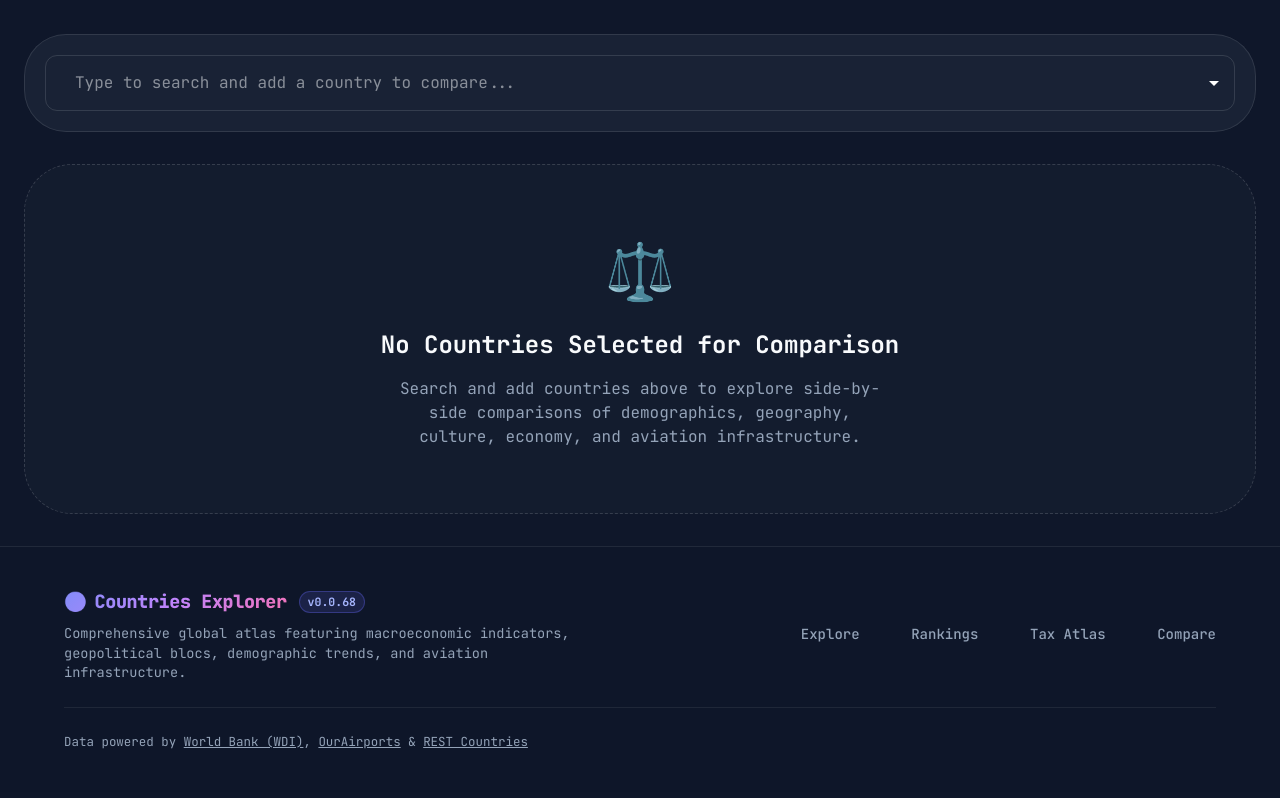
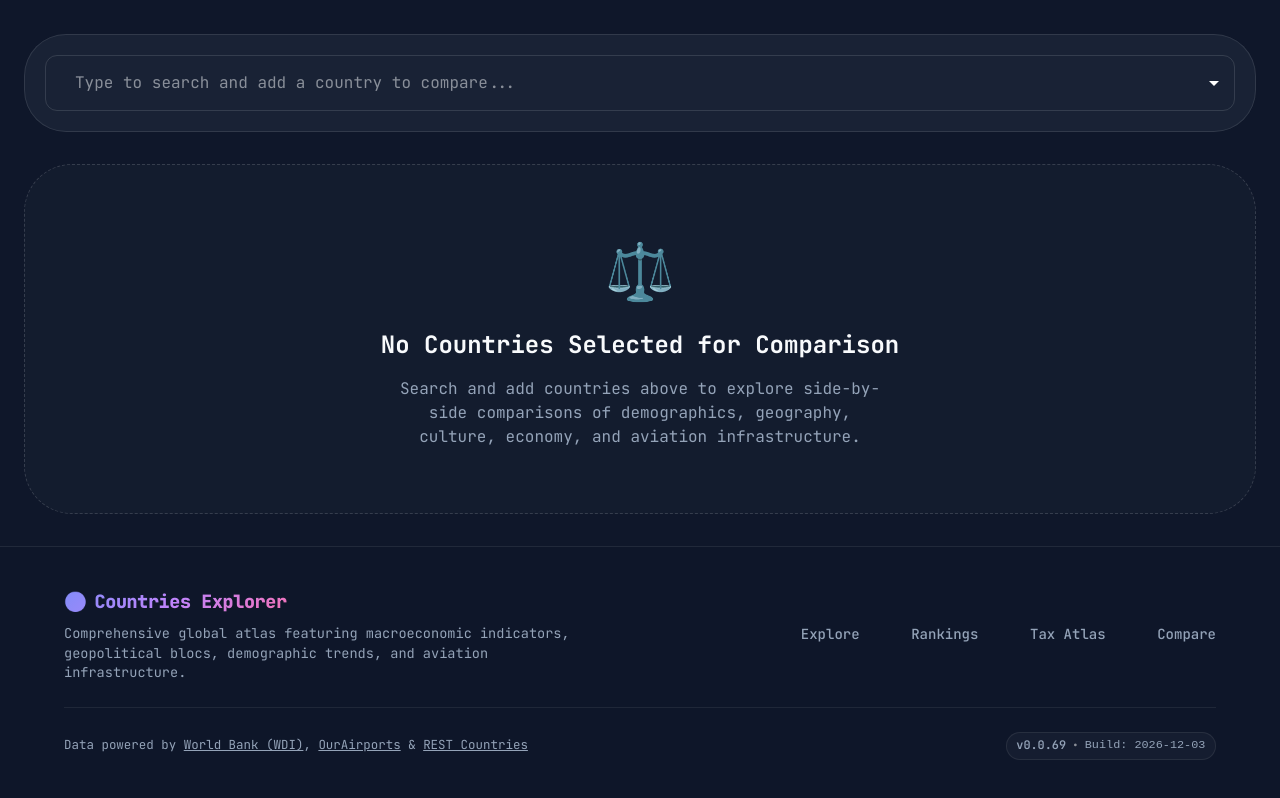
Before and after one commit to vivekgautham/countries, a React (Vite) app: page /#/compare in a window 1280 px wide. Shown: the part 202-1000 px from the top of the page. Built offline with nearby package versions, Linux system fonts and the light colour scheme; some icons are missing.

Commit message:
Updates.

```diff
--- a/package.json
+++ b/package.json
@@ -1,7 +1,7 @@
 {
   "name": "countries",
   "private": true,
-  "version": "0.0.68",
+  "version": "0.0.69",
   "homepage": "https://vivekgautham.github.io/countries",
   "type": "module",
   "scripts": {
--- a/src/components/layout/AppVersionBadge.tsx
+++ b/src/components/layout/AppVersionBadge.tsx
@@ -16,10 +16,12 @@ import { ThemeColorId } from "../../theme/theme";
 
 interface AppVersionBadgeProps {
   compact?: boolean;
+  showVersion?: boolean;
 }
 
 export default function AppVersionBadge({
   compact: _compact = false,
+  showVersion = false,
 }: AppVersionBadgeProps) {
   const formattedBuildDate = BUILD_DATE.slice(0, 10);
   const { colorId, availableThemes, setColorId, currentColorTheme } =
@@ -72,6 +74,7 @@ export default function AppVersionBadge({
       </Tooltip>
 
       {/* App Version Tooltip Badge */}
+      {showVersion && (
         <Tooltip
           title={
             <Box sx={{ p: 0.5 }}>
@@ -122,6 +125,7 @@ export default function AppVersionBadge({
             v{APP_VERSION}
           </Box>
         </Tooltip>
+      )}
 
       {/* Theme Selection Menu */}
       <Menu
--- a/src/components/layout/Footer.tsx
+++ b/src/components/layout/Footer.tsx
@@ -4,7 +4,6 @@ import EmojiEventsIcon from "@mui/icons-material/EmojiEvents";
 import ExploreIcon from "@mui/icons-material/Explore";
 import {
   Box,
-  Chip,
   Container,
   Divider,
   Link,
@@ -13,7 +12,7 @@ import {
   Typography,
 } from "@mui/material";
 import { Link as RouterLink } from "react-router-dom";
-import { APP_NAME, APP_VERSION } from "../../constants/version";
+import { APP_NAME, APP_VERSION, BUILD_DATE } from "../../constants/version";
 
 export default function Footer() {
   return (
@@ -58,22 +57,6 @@ export default function Footer() {
                 >
                   <span>🌍</span> {APP_NAME}
                 </Typography>
-
-                <Tooltip title={`Application Version v${APP_VERSION}`} arrow>
-                  <Chip
-                    label={`v${APP_VERSION}`}
-                    size="small"
-                    sx={{
-                      height: 22,
-                      fontSize: "0.72rem",
-                      fontWeight: 700,
-                      backgroundColor: "rgba(99, 102, 241, 0.15)",
-                      color: "#a5b4fc",
-                      border: "1px solid rgba(99, 102, 241, 0.35)",
-                      borderRadius: 1.5,
-                    }}
-                  />
-                </Tooltip>
               </Stack>
               <Typography
                 variant="body2"
@@ -174,7 +157,7 @@ export default function Footer() {
 
           <Divider sx={{ borderColor: "rgba(255, 255, 255, 0.07)" }} />
 
-          {/* Bottom section: Attribution */}
+          {/* Bottom section: Attribution & Version / Build Info */}
           <Stack
             direction={{ xs: "column", sm: "row" }}
             justifyContent="space-between"
@@ -225,6 +208,89 @@ export default function Footer() {
                 REST Countries
               </Link>
             </Typography>
+
+            {/* Version & Build Info */}
+            <Tooltip
+              title={
+                <Box sx={{ p: 0.5 }}>
+                  <Box sx={{ fontWeight: 700, fontSize: "0.75rem" }}>
+                    {APP_NAME} v{APP_VERSION}
+                  </Box>
+                  <Box
+                    sx={{
+                      color: "rgba(255, 255, 255, 0.7)",
+                      fontSize: "0.68rem",
+                      mt: 0.25,
+                    }}
+                  >
+                    Build Date: {BUILD_DATE.slice(0, 10)}
+                  </Box>
+                  <Box
+                    sx={{
+                      color: "rgba(255, 255, 255, 0.5)",
+                      fontSize: "0.65rem",
+                      mt: 0.25,
+                      fontFamily: "monospace",
+                    }}
+                  >
+                    {BUILD_DATE}
+                  </Box>
+                </Box>
+              }
+              arrow
+              placement="top"
+            >
+              <Stack
+                direction="row"
+                spacing={0.75}
+                alignItems="center"
+                sx={{
+                  cursor: "default",
+                  userSelect: "none",
+                  px: 1.2,
+                  py: 0.4,
+                  borderRadius: 1.5,
+                  border: "1px solid rgba(255, 255, 255, 0.08)",
+                  backgroundColor: "rgba(255, 255, 255, 0.03)",
+                  transition: "all 0.2s ease",
+                  "&:hover": {
+                    borderColor: "rgba(99, 102, 241, 0.35)",
+                    backgroundColor: "rgba(99, 102, 241, 0.08)",
+                  },
+                }}
+              >
+                <Typography
+                  variant="caption"
+                  sx={{
+                    color: "text.secondary",
+                    fontSize: "0.74rem",
+                    fontWeight: 600,
+                  }}
+                >
+                  v{APP_VERSION}
+                </Typography>
+                <Box
+                  component="span"
+                  sx={{
+                    color: "text.disabled",
+                    fontSize: "0.7rem",
+                    lineHeight: 1,
+                  }}
+                >
+                  •
+                </Box>
+                <Typography
+                  variant="caption"
+                  sx={{
+                    color: "text.secondary",
+                    fontSize: "0.74rem",
+                    fontFamily: "monospace",
+                  }}
+                >
+                  Build: {BUILD_DATE.slice(0, 10)}
+                </Typography>
+              </Stack>
+            </Tooltip>
           </Stack>
         </Stack>
       </Container>
```
Also changed, not shown: 1 other file (tests, documents, lock files or other folders). Lines whose indentation alone changed are shown as unchanged.
